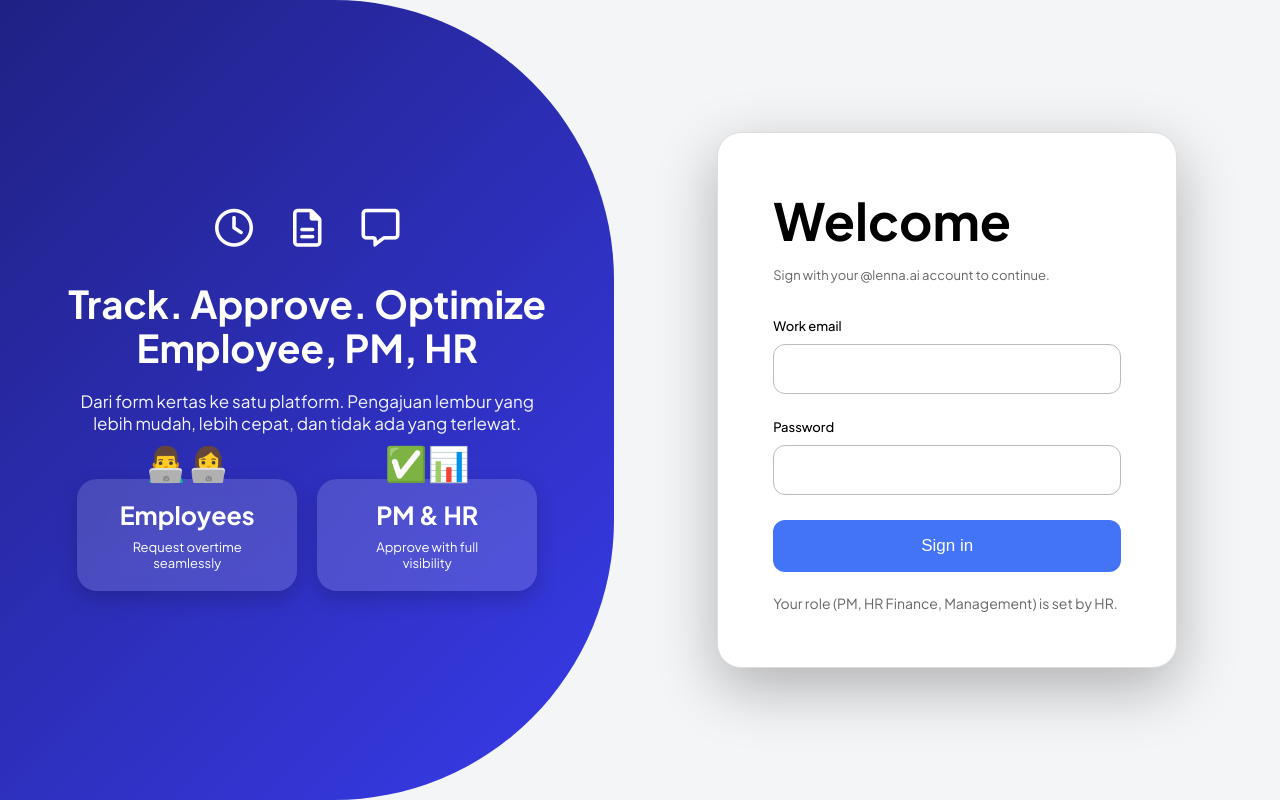
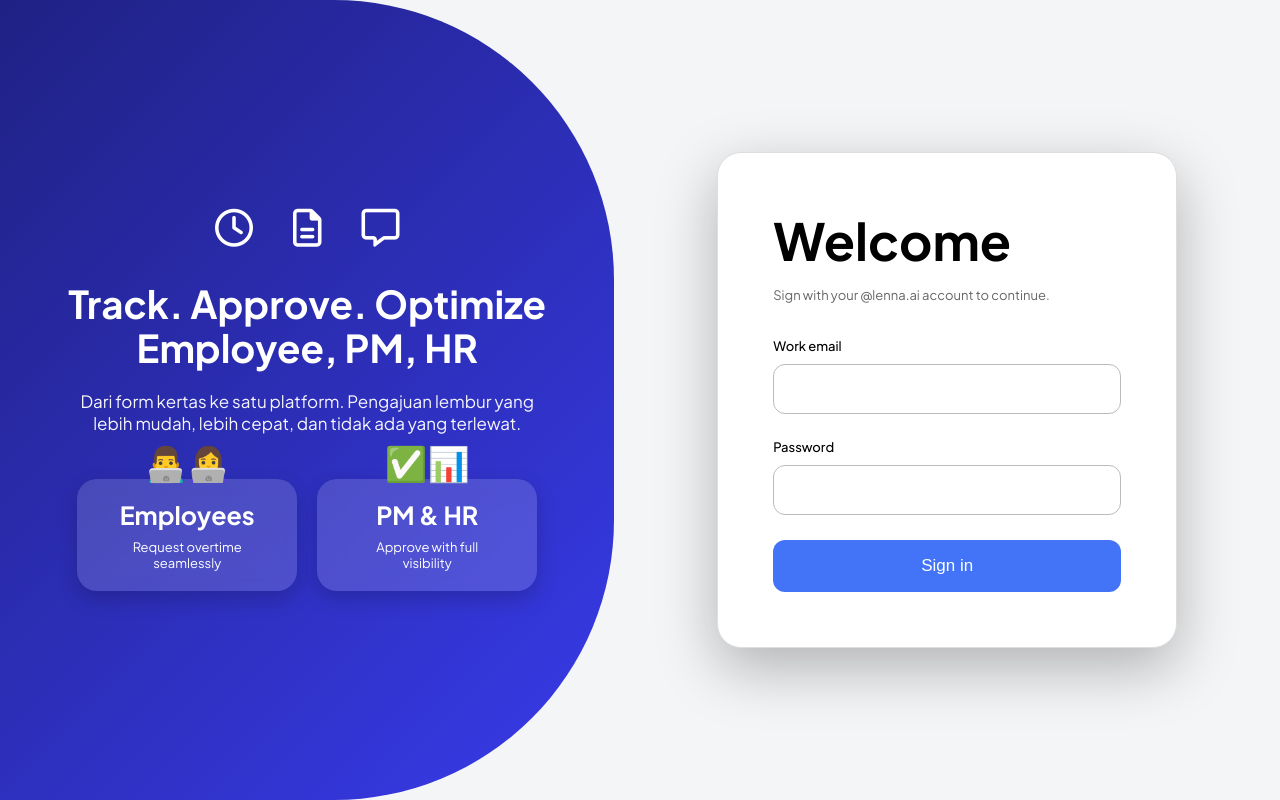
Before and after one commit to Alkiro-bit/OMS-Lenna.ai, a Vue app in the folder oms-project/: page / in a window 1280 px wide. Built offline with nearby package versions, Linux system fonts and the light colour scheme; a web font is replaced by a local one.

Commit message:
fix: comment out footer message in login page

```diff
--- a/oms-project/src/components/main/LoginPage.vue
+++ b/oms-project/src/components/main/LoginPage.vue
@@ -63,9 +63,9 @@
           <button type="submit" class="submit-btn">Sign in</button>
         </form>
 
-        <p class="footer">
+        <!-- <p class="footer">
           Your role (PM, HR Finance, Management) is set by HR.
-        </p>
+        </p> -->
       </div>
     </div>
   </div>
```
